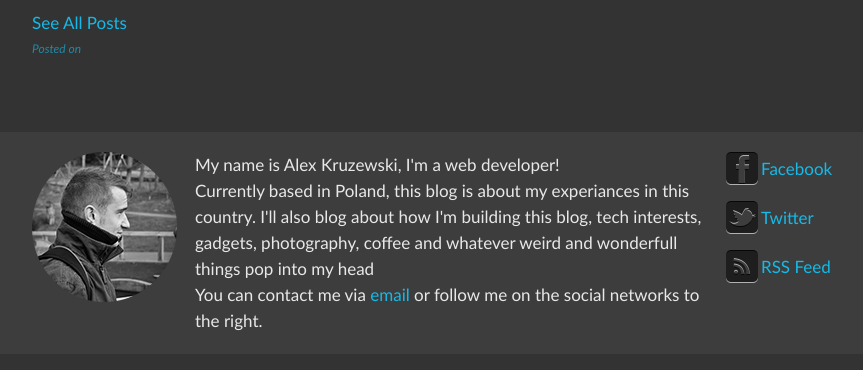
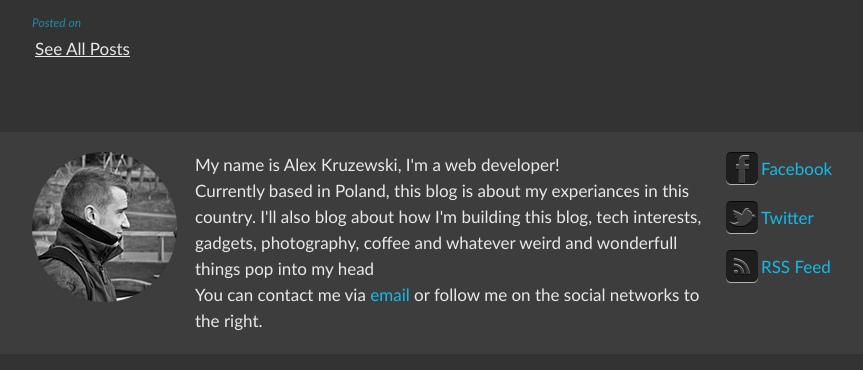
Before and after one commit to AlexKruzewski/KBlog, a Django app: template templates/blog/post.html in a window 1280 px wide. Shown: the part 129-499 px from the top of the page, without its empty margins (158-1021 px from the left). Run offline with Django 3.2, Linux system fonts and the light colour scheme; the template is opened without the code that fills it, so the values that code supplies are empty; parts of the project's set-up code (start-up, migrations or seed data) failed here and were passed over; some libraries are stand-ins or nearby versions.

Commit message:
small style tweaks

```diff
--- a/static/sass/content.scss
+++ b/static/sass/content.scss
@@ -120,13 +120,20 @@ header
 
 	   a
 	   {
-		text-decoration:none;
-		color:$main-blue;
+		color:$content-beige;
+
+		i
+		{
+		    margin-right:3px;
+		    text-decoration:none;
+		    color:$main-blue;
+		}
 
 		&:hover
 		{
-		    color:$sub-blue;
+		    color:$main-blue;
 		}
+
            }
 
            p
--- a/static/stylesheets/screen.css
+++ b/static/stylesheets/screen.css
@@ -266,14 +266,19 @@ header a h1 {
 }
 /* line 122, ../sass/content.scss */
 #content article footer a {
+  color: #e8e8e8;
+}
+/* line 126, ../sass/content.scss */
+#content article footer a i {
+  margin-right: 3px;
   text-decoration: none;
   color: #15bae8;
 }
-/* line 127, ../sass/content.scss */
+/* line 133, ../sass/content.scss */
 #content article footer a:hover {
-  color: #1f8aa8;
+  color: #15bae8;
 }
-/* line 133, ../sass/content.scss */
+/* line 140, ../sass/content.scss */
 #content article footer p {
   font-style: italic;
   color: #1f8aa8;
@@ -281,30 +286,30 @@ header a h1 {
   line-height: 2.16667em;
 }
 
-/* line 143, ../sass/content.scss */
+/* line 150, ../sass/content.scss */
 #footer {
   padding: 10px 0;
 }
-/* line 146, ../sass/content.scss */
+/* line 153, ../sass/content.scss */
 #footer p {
   color: #e8e8e8;
 }
-/* line 151, ../sass/content.scss */
+/* line 158, ../sass/content.scss */
 #footer a {
   color: #15bae8;
   text-decoration: none;
 }
-/* line 156, ../sass/content.scss */
+/* line 163, ../sass/content.scss */
 #footer a:hover {
   color: #1f8aa8;
 }
 
-/* line 163, ../sass/content.scss */
+/* line 170, ../sass/content.scss */
 .white {
   color: #fff;
 }
 
-/* line 168, ../sass/content.scss */
+/* line 175, ../sass/content.scss */
 .bold {
   font-weight: bold;
 }
--- a/templates/blog/post.html
+++ b/templates/blog/post.html
@@ -12,13 +12,14 @@
     </div>
     <footer>
 
-	<a href="/"><i class="icon-arrow-left"></i> See All Posts</a>
 	<p>
             Posted on
             <time datetime="{{ post.pub_date|date:"c" }}">
             {{ post.pub_date }}
             </time>
         </p>
+
+	<a href="/"><i class="icon-arrow-left"> </i>See All Posts</a>
     </footer>
 </article>
 {% endblock %}
```
